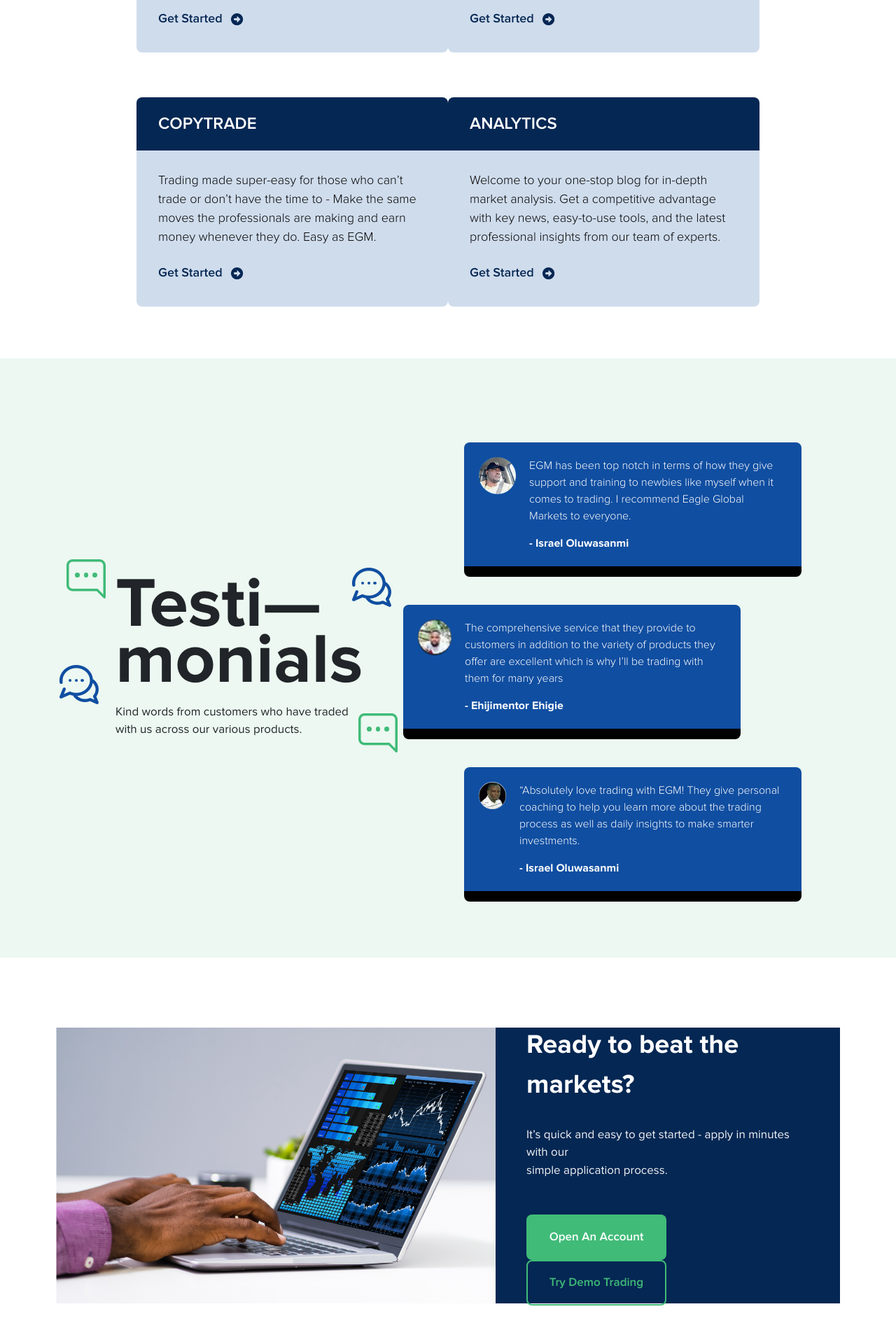
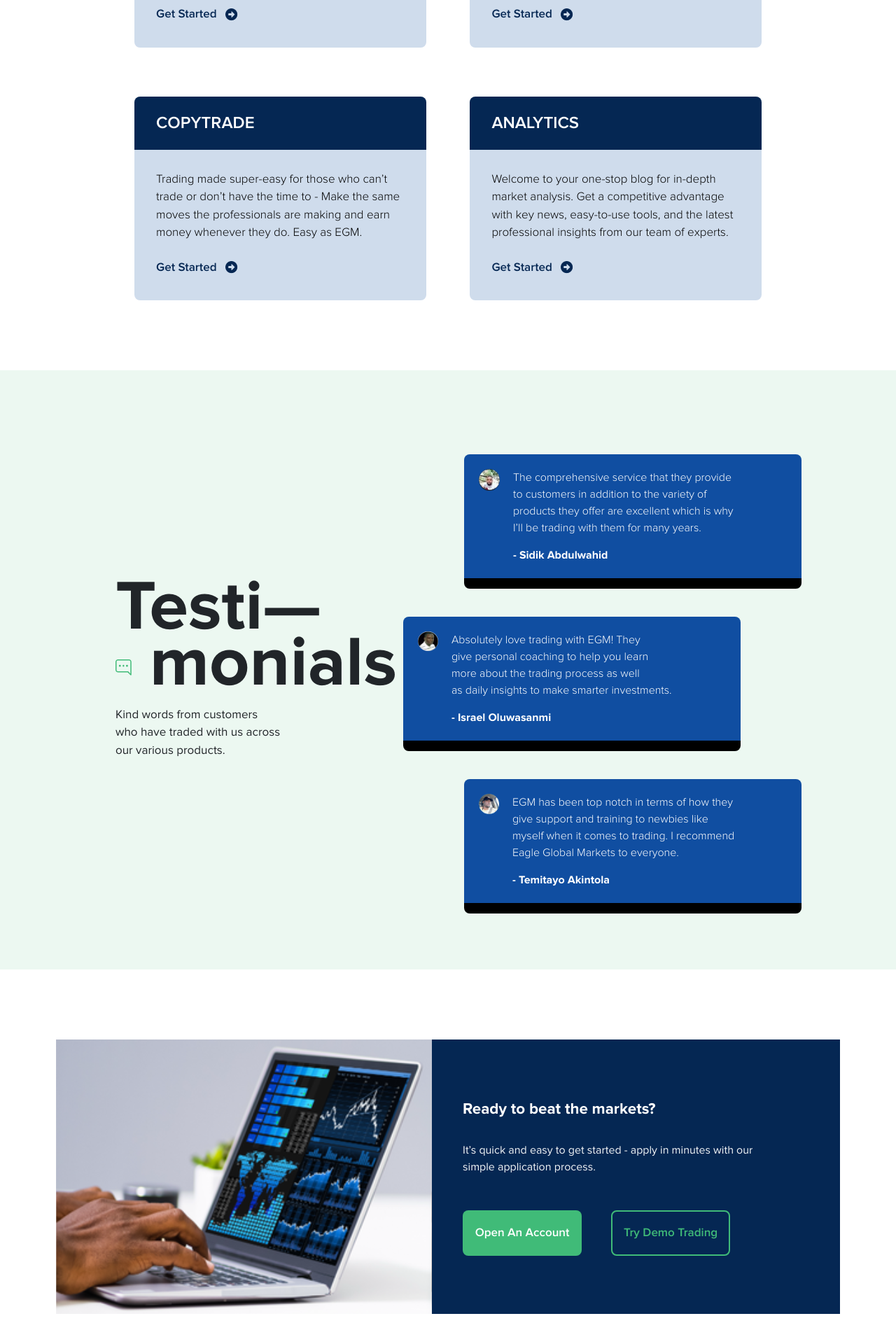
Before and after one commit to Marvelousy20/Eagleglobal, a Vue app: page / in a window 1280 px wide. Shown: the part 2500-4420 px from the top of the page at 70% size. Built offline with nearby package versions, Linux system fonts and the light colour scheme.

Commit message:
made changes

```diff
--- a/src/components/Products.vue
+++ b/src/components/Products.vue
@@ -2,7 +2,9 @@
     <div class="container-fluids">
         <div class="range">Our Range of Products</div>
 
-        <div class="wrapper desktop">
+        <div class="wrappers desktop">
+            <div class="wrapper">
+                <div class="divider">
                     <a href="https://clients.eagleglobalmarkets.com/#/" target="_blank">
                     <div class = 'text-container'>
                         <div class="main-text">MT4</div>
@@ -15,14 +17,16 @@
                             </span>
 
                             <div class="link">
-                            <a href="#">
+                                <a href="https://clients.eagleglobalmarkets.com/#/" target="_blank">
                                     Get Started <img class="ml-2" src="../assets/Forward arrow@2x.png" alt="">
                                 </a>
                             </div>
                         </div>
                     </div>
                     </a>
+                </div>
 
+               <div class = 'divider'>
                     <a href="https://clients.eagleglobalmarkets.com/#/" target="_blank">
                         <div class = 'text-container'>
                             <div class="main-text">CLOUDTRADE</div>
@@ -35,14 +39,19 @@
                                 </span>
 
                                 <div class="link">
-                            <a href="#">
+                                    <a href="https://clients.eagleglobalmarkets.com/#/" target="_blank">
                                         Get Started <img class="ml-2" src="../assets/Forward arrow@2x.png" alt="">
                                     </a>
                                 </div>
                             </div>
                         </div>
                     </a>
+               </div>
 
+            </div>
+
+            <div class="wrapper">
+                <div class="divider">
                     <a href="https://eaglegm.zulutrade.com/" target="_blank">
                     <div class = 'text-container no-margin'>
                         <div class="main-text">COPYTRADE</div>
@@ -55,15 +64,17 @@
                             </span>
 
                             <div class="link">
-                            <a href="#">
+                                <a href="https://eaglegm.zulutrade.com/" target="_blank">
                                     Get Started <img class="ml-2" src="../assets/Forward arrow@2x.png" alt="">
                                 </a>
                             </div>
                         </div>
                     </div>
                     </a>
+                </div>
 
-            <a href="#">
+                <div class="divider">
+                    <a href="https://clients.eagleglobalmarkets.com/#/" target='_blank'>
                     <div class = 'text-container no-margin'>
                         <div class="main-text">ANALYTICS</div>
                         <div class= 'text'>
@@ -75,13 +86,16 @@
                             </span>
 
                             <div class="link">
-                            <a href="#">
+                                <a href="https://clients.eagleglobalmarkets.com/#/" target="_blank">
                                     Get Started <img class="ml-2" src="../assets/Forward arrow@2x.png" alt="">
                                 </a>
                             </div>
                         </div>
                     </div>
                     </a>
+                </div>
+
+            </div>
         </div>
 
         <div class="wrapper mobile">
@@ -98,7 +112,7 @@
                         </span>
 
                         <div class="link">
-                            <a href="#">
+                            <a href="https://clients.eagleglobalmarkets.com/#/" target="_blank">
                                 Get Started <img class="ml-2" src="../assets/mobile/Forward arrow.png" alt="">
                             </a>
                         </div>
@@ -118,7 +132,7 @@
                         </span>
 
                         <div class="link">
-                            <a href="#">
+                            <a href="https://clients.eagleglobalmarkets.com/#/" target="_blank">
                                 Get Started <img class="ml-2" src="../assets/mobile/Forward arrow.png" alt="">
                             </a>
                         </div>
@@ -138,7 +152,7 @@
                         </span>
 
                         <div class="link">
-                            <a href="#">
+                            <a href="https://eaglegm.zulutrade.com/" target="_blank">
                                 Get Started <img class="ml-2" src="../assets/mobile/Forward arrow.png" alt="">
                             </a>
                         </div>
@@ -146,7 +160,7 @@
                 </div>
             </a>
 
-            <a href="#">
+            <a href="https://clients.eagleglobalmarkets.com/#/" target="_blank">
                 <div class = 'text-container no-margin'>
                     <div class="main-text">ANALYTICS</div>
                     <div class= 'text'>
@@ -157,7 +171,7 @@
                         </span>
 
                         <div class="link">
-                            <a href="#">
+                            <a href="https://clients.eagleglobalmarkets.com/#/" target="_blank">
                                 Get Started <img class="ml-2" src="../assets/mobile/Forward arrow.png" alt="">
                             </a>
                         </div>
@@ -182,10 +196,10 @@
         margin-bottom: 60px;
     }
 
-    .desktop .text-container {
+    /* .desktop .text-container {
         height: 273px !important;
         width: 445px !important;
-    }
+    } */
 
     a:hover {
         text-decoration: none;
@@ -194,17 +208,36 @@
     .wrapper {
         display: flex;
         flex-wrap: wrap;
+        padding: 0 15%;
+        max-width: 100%;
+        margin: 0 auto;
+        justify-content: space-between;
+    }
+
+    /* .wrapper {
+        display: flex;
+        flex-wrap: wrap;
         padding: 0 195px;
         justify-content: space-between;
-    }
+    } */
 
     .wrapper a {
         color: black;
     }
 
+    .wrapper .divider {
+        width: 46.5%;
+
+    }
+
     .text-container:not(.no-margin) {
+        margin-bottom: 70px !important;
+    }
+
+    /* Just added */
+    /* .text-container {
         margin-bottom: 90px !important;
-    }
+    } */
 
     .main-text {
         background: #052753;
@@ -302,4 +335,10 @@
             font-size: 13.5px;
         }
     }
+
+    @media (max-width: 1380px) and (min-width: 800px) {
+        .desktop .text {
+            font-size: 17px;
+        }
+    }
 </style>
--- a/src/components/Promise.vue
+++ b/src/components/Promise.vue
@@ -10,14 +10,14 @@
             <div class="main-text">The EGM Promise</div>
             <div class="text desktop">
                 Customer profitability is the cornerstone upon which the EGM foundation is built. <br>
-                This is why <br> we always go out of our way to provide the best trading conditions, tools,
-                <br> and resources to <br> make sure ALL our clients are well-equipped to beat the markets.
+                This is why <br> we always go out of our way to provide the best trading conditions, tools, and
+                <br>resources to <br> make sure ALL our clients are well-equipped to beat the markets.
                 <br>
                 <br>
                 <span>
                     With our innovative Cloudtrade feature, you can trade in Naira whenever, <br> wherever
                     while <br> our user-friendly and intuitive Copytrading platform lets you copy
-                    expert traders and earn <br> when they do.
+                    expert traders <br> and earn <br> when they do.
                 </span>
             </div>
             <div class="text mobile">
@@ -108,4 +108,18 @@
             margin-bottom: 60px;
         }
     }
+
+    @media (max-width: 1211px) and (min-width: 800px) {
+        .mobile {
+            display: none;
+        }
+
+        img {
+            height: 100%;
+        }
+
+        .text {
+            font-size: .8em;
+        }
+    }
 </style>
--- a/src/components/Question.vue
+++ b/src/components/Question.vue
@@ -72,6 +72,7 @@
         color: #fff;
         width: 100%;
         height: 394px;
+        height: auto;
         display: flex;
         flex-direction: column;
         justify-content: center;
@@ -168,4 +169,73 @@
             margin-bottom: 30px;
         }
     }
+
+    @media (max-width: 1314px) and (min-width: 800px) {
+       img {
+           display: none;
+       }
+
+       .mobile {
+           display: none;
+       }
+
+       .image-container {
+           background: url('../assets/mobile/laptop2.png');
+           height: 392px;
+           width: 100%;
+           background-size: cover;
+           background-position: center;
+       }
+    }
+
+     @media (max-width: 1219px) and (min-width: 800px) {
+       .mobile {
+           display: none;
+       }
+
+       .main-text {
+           font-size: 2em;
+       }
+
+       .text {
+           font-size: 1em;
+       }
+
+        button {
+            width: 180px;
+            height: 55px;
+            font-size: 15px;
+            font-family: 'Proxima Nova Regular';
+            margin-bottom: 0;
+            border-radius: 5px;
+        }
+    }
+
+    @media (max-width:1113px) and (min-width: 800px) {
+        .text {
+            font-size: .8em;
+        }
+        button {
+            width: 8rem;
+            font-size: .8em;
+        }
+
+        .main-text {
+            font-size: 1.5em;
+        }
+    }
+
+    @media (max-width: 1315px) and (min-width: 1219px) {
+        .text {
+            font-size: 1em;
+        }
+
+        .main-text {
+            font-size: 1.4em;
+        }
+
+        button {
+            width: 170px;
+        }
+    }
 </style>
--- a/src/components/Testimonials.vue
+++ b/src/components/Testimonials.vue
@@ -217,6 +217,7 @@
         padding-bottom: 80px;
         padding-left: 165px;
         padding-right: 135px;
+        width: 100%;
     }
 
     .cards {
@@ -233,7 +234,7 @@
 
     .one {
         background: #104EA1;
-        max-width: 482px;
+        /* max-width: 482px; */
     }
 
     .two {
@@ -360,4 +361,14 @@
             font-size: 11.5px;
         }
     }
+
+    @media (max-width:1293px) and (min-width: 800px) {
+        .desktop {
+            display: none;
+        }
+
+        .mobile {
+            display: block;
+        }
+    }
 </style>
```
Lines whose indentation alone changed are shown as unchanged.
